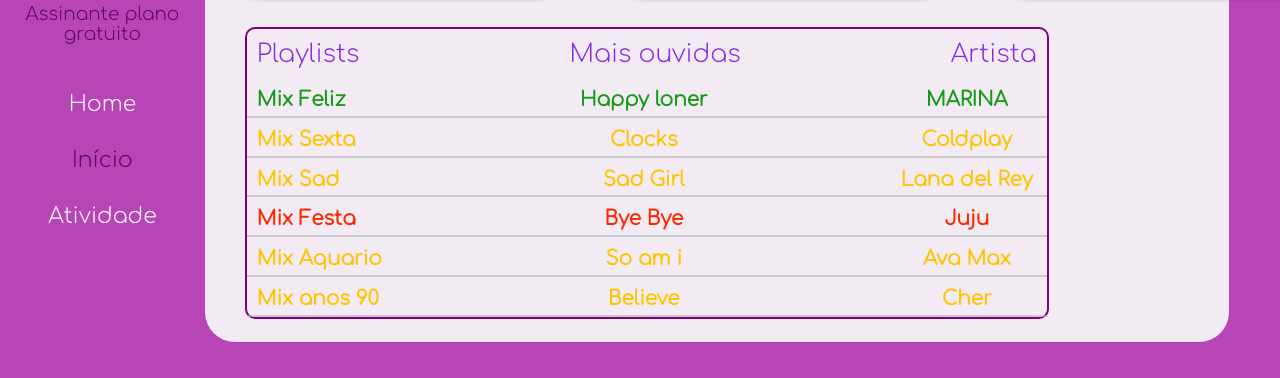
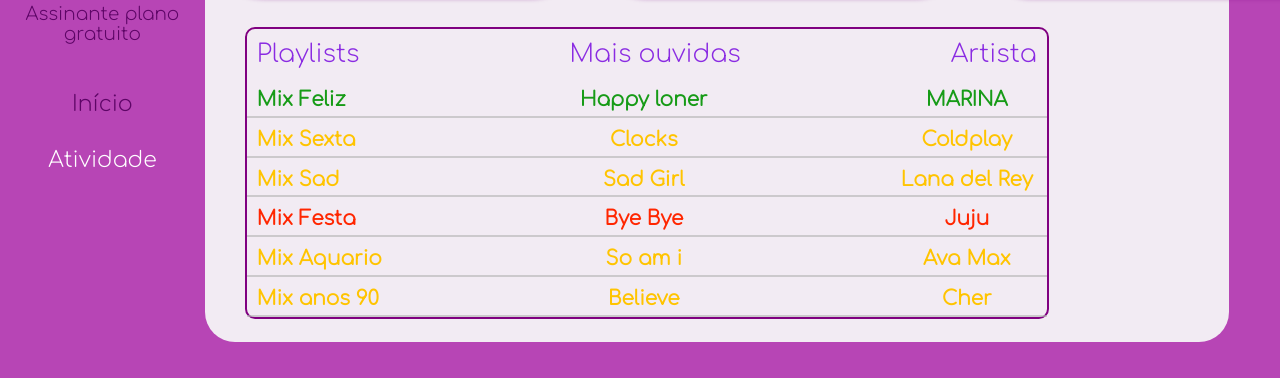
Before and after one commit to RavindradeJesus/projeto-individual, a website: page dashboardmusica.html in a window 1280 px wide. Shown: the part 422-800 px from the top of the page. Drawn offline with nearby package versions, Linux system fonts and the light colour scheme; a web font is replaced by a local one.

Commit message:
Update dashboardmusica.html

```diff
--- a/dashboardmusica.html
+++ b/dashboardmusica.html
@@ -20,9 +20,7 @@
 				<img id='img_user' src="https://tse4.mm.bing.net/th?id=OIP.zsRdmecKVmOPxu-B_JZKfAHaEM&pid=Api&P=0&w=276&h=156" alt="" class="item-navbar">
 				<h5 class="item-navbar" id="username"> Usuário</h5>
 				<p class="item-navbar" id="cargo">Assinante plano gratuito</p>
-				 <li class="item-navbar">
-					 <a href="index.html">Home</a>
-					</li>
+
 				<li class="item-navbar" id="aqui">Início</li>
 			<a href="grafico.html">	<li class="item-navbar" >Atividade</li> </a>
 
```
